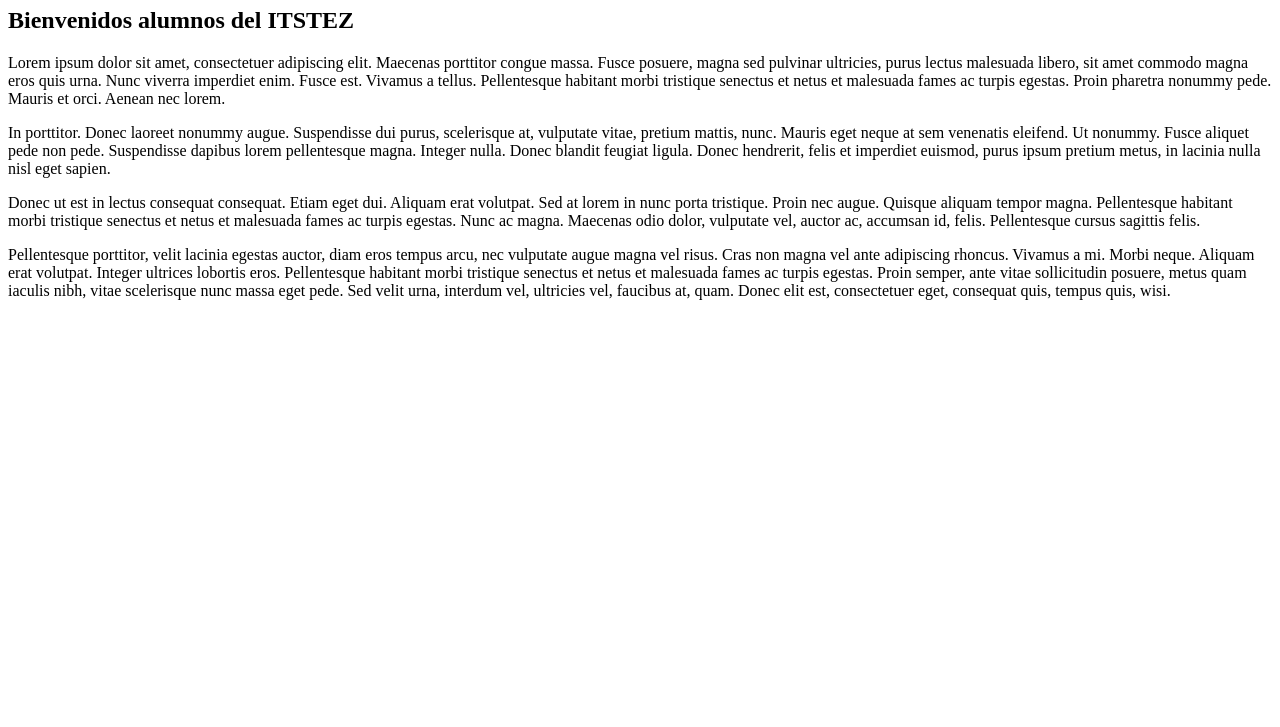
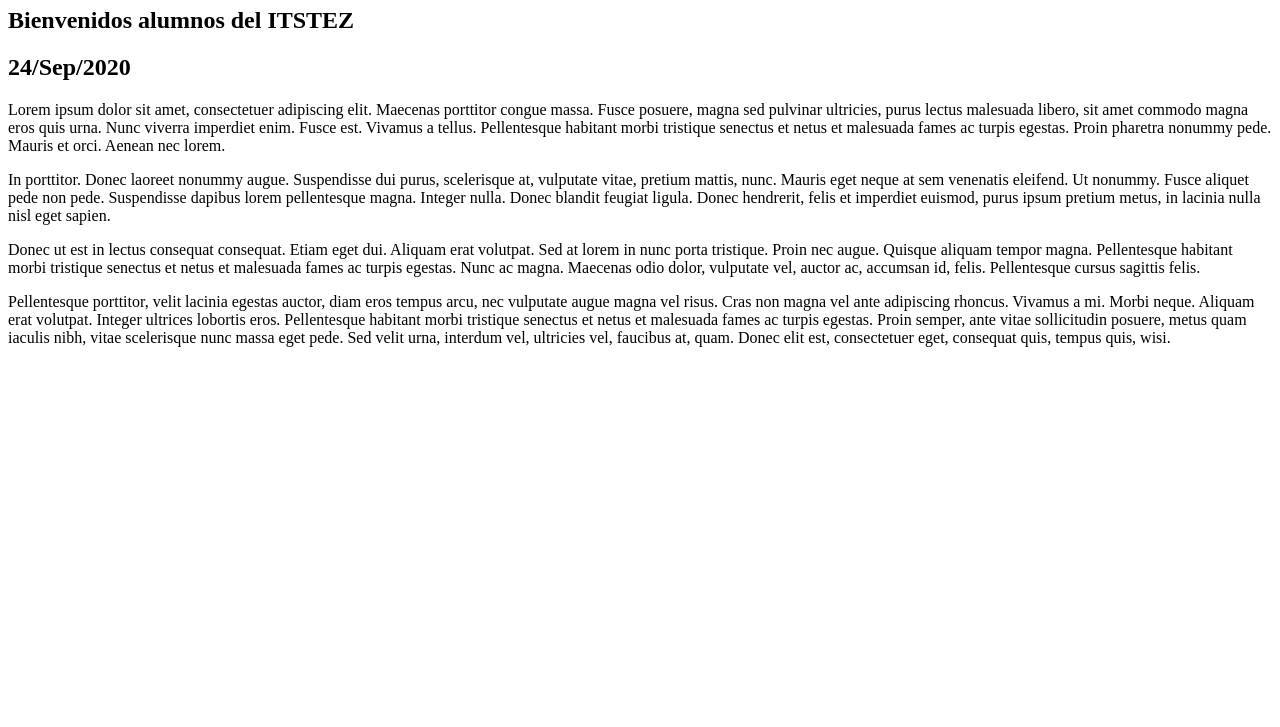
Before and after one commit to juancbecerra/demoweb, a plain HTML site: page index.html in a window 1280 px wide. Shown: the part 73-800 px from the top of the page. Drawn offline with Linux system fonts and the light colour scheme.

Commit message:
Added date

```diff
--- a/index.html
+++ b/index.html
@@ -9,6 +9,7 @@
 
   <h1>Introducción al Control de Versiones usando Git</h1>
   <h2>Bienvenidos alumnos del ITSTEZ</h2>
+  <h2>24/Sep/2020</h2>
 
   <p>Lorem ipsum dolor sit amet, consectetuer adipiscing elit. Maecenas porttitor congue massa. Fusce posuere, magna sed pulvinar ultricies, purus lectus malesuada libero, sit amet commodo magna eros quis urna. Nunc viverra imperdiet enim. Fusce est. Vivamus a tellus. Pellentesque habitant morbi tristique senectus et netus et malesuada fames ac turpis egestas. Proin pharetra nonummy pede. Mauris et orci. Aenean nec lorem.</p>
   <p>In porttitor. Donec laoreet nonummy augue. Suspendisse dui purus, scelerisque at, vulputate vitae, pretium mattis, nunc. Mauris eget neque at sem venenatis eleifend. Ut nonummy. Fusce aliquet pede non pede. Suspendisse dapibus lorem pellentesque magna. Integer nulla. Donec blandit feugiat ligula. Donec hendrerit, felis et imperdiet euismod, purus ipsum pretium metus, in lacinia nulla nisl eget sapien.</p>
```
